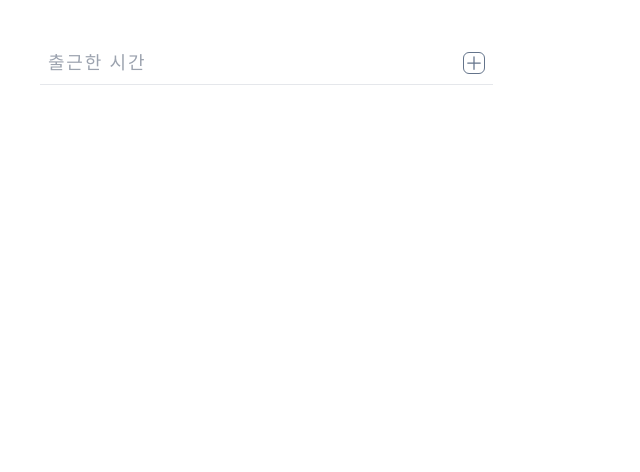
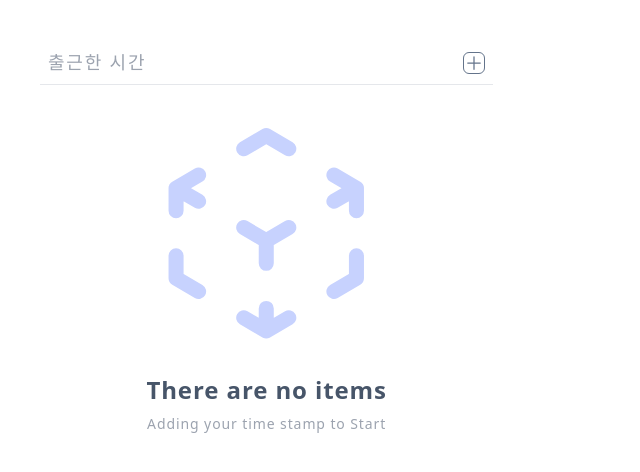
Before and after one commit to code1iners/time-checker-nestjs, a Next.js app: page / in a window 1280 px wide. Shown: the top 472 px of the page, without its empty margins (0-640 px from the left). Built offline with nearby package versions, Linux system fonts and the light colour scheme.

Commit message:
Implemented empty box component.

```diff
--- a/components/body.component.tsx
+++ b/components/body.component.tsx
@@ -6,6 +6,7 @@ import {
 } from "react-beautiful-dnd";
 import StampItem from "@/components/stamp-item";
 import { useStampStore } from "@/stores/stamp.store";
+import EmptyBox from "./emtpy-box.component";
 
 export default function BodyComponent() {
   const { stamps, moveStamp } = useStampStore();
@@ -14,6 +15,8 @@ export default function BodyComponent() {
     const { source, destination } = result;
     moveStamp(source.index, destination?.index);
   };
+
+  if (!stamps.length) return <EmptyBox />;
 
   return (
     <DragDropContext onDragEnd={onDragEnd}>
--- /dev/null
+++ b/components/emtpy-box.component.tsx
@@ -0,0 +1,29 @@
+export default function EmptyBox() {
+  return (
+    <div className="flex flex-col gap-5">
+      <svg
+        xmlns="http://www.w3.org/2000/svg"
+        fill="none"
+        viewBox="0 0 24 24"
+        strokeWidth={1.5}
+        stroke="currentColor"
+        className="w-30 h-30 text-indigo-200"
+      >
+        <path
+          strokeLinecap="round"
+          strokeLinejoin="round"
+          d="M21 7.5l-2.25-1.313M21 7.5v2.25m0-2.25l-2.25 1.313M3 7.5l2.25-1.313M3 7.5l2.25 1.313M3 7.5v2.25m9 3l2.25-1.313M12 12.75l-2.25-1.313M12 12.75V15m0 6.75l2.25-1.313M12 21.75V19.5m0 2.25l-2.25-1.313m0-16.875L12 2.25l2.25 1.313M21 14.25v2.25l-2.25 1.313m-13.5 0L3 16.5v-2.25"
+        />
+      </svg>
+
+      <div className="flex flex-col items-center gap-2 tracking-wider">
+        <h1 className="text-2xl font-semibold text-slate-600">
+          There are no items
+        </h1>
+        <small className="text-sm text-gray-400">
+          Adding your time stamp to Start
+        </small>
+      </div>
+    </div>
+  );
+}
```
